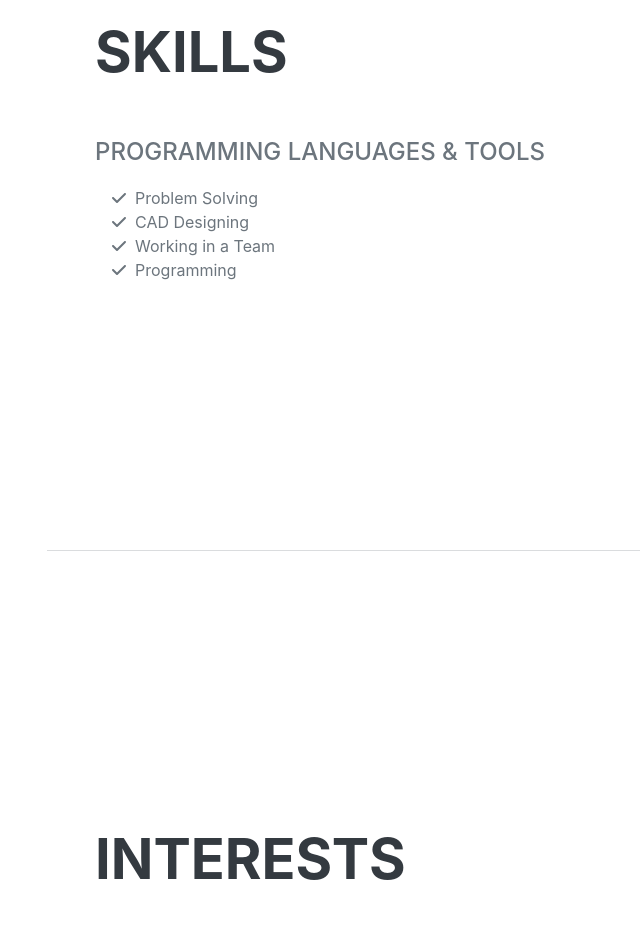
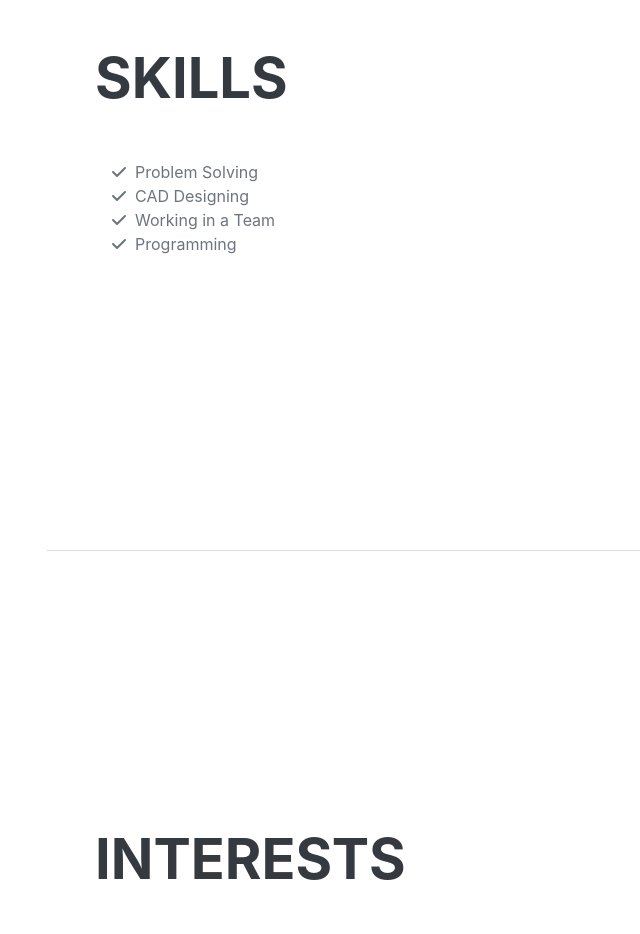
Before and after one commit to Dr-Hac/Dr-Hac.github.io, a plain HTML site: page index.html in a window 1280 px wide. Shown: the part 3140-4074 px from the top of the page, without its empty margins (225-865 px from the left). Drawn offline with nearby package versions, Linux system fonts and the light colour scheme; a web font is replaced by a local one.

Commit message:
Update index.html

```diff
--- a/index.html
+++ b/index.html
@@ -142,8 +142,8 @@ Particapated in Lockheed Martins’s Cyber Quest to solve real world cyber secur
             <section class="resume-section" id="skills">
                 <div class="resume-section-content">
                     <h2 class="mb-5">Skills</h2>
-                    <div class="subheading mb-3">Programming Languages & Tools</div>
-                    <!--<ul class="list-inline dev-icons">
+                    <!--<div class="subheading mb-3">Programming Languages & Tools</div>
+                    <ul class="list-inline dev-icons">
                         <li class="list-inline-item"><i class="fab fa-html5"></i></li>
                         <li class="list-inline-item"><i class="fab fa-css3-alt"></i></li>
                         <li class="list-inline-item"><i class="fab fa-js-square"></i></li>
```
